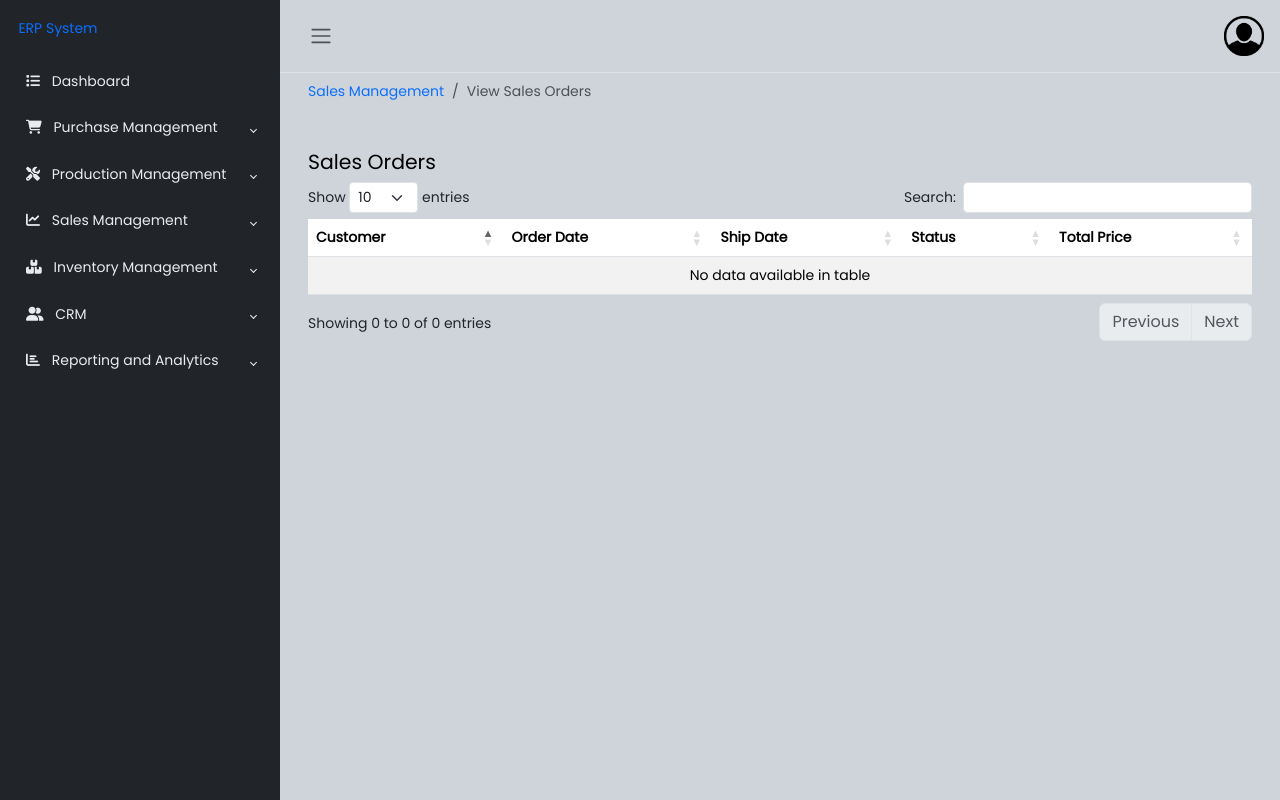
After one commit to ziyanoffl/ERPsystem, a Django app: page /sales-orders/ in a window 1280 px wide. The commit adds this page. Run offline with Django 4.2, Linux system fonts and the light colour scheme; data that the repository does not hold is empty; some libraries are stand-ins or nearby versions.

Commit message:
update 06/01/2024

```diff
--- a/ERPsystem/urls.py
+++ b/ERPsystem/urls.py
@@ -21,10 +21,10 @@ from django.urls import path
 from CRM.views import customer_management_view, customer_update, supplier_management_view, supplier_update
 from ERPsystem.views import home_view, login_view, signup_view, custom_login
 from Inventory.views import warehouse_management_view, warehouse_update, warehouse_delete, raw_material_view, \
-    raw_material_update, raw_material_inventory_list
+    raw_material_update, raw_material_inventory_list, product_inventory_view
 from Production.views import product_info_view, create_product, CreateProductionOrderView
 from PurchaseOrder.views import create_purchase_order, purchase_order_list
-from SalesOrder.views import add_sales_order
+from SalesOrder.views import add_sales_order, sales_order_view, update_order_status
 
 urlpatterns = [
     path('', home_view, name='home_view'),
@@ -52,6 +52,8 @@ urlpatterns = [
     path('raw_material/update/<int:pk>/', raw_material_update, name='raw_material_update'),
     path('raw_material_inventory/', raw_material_inventory_list, name='raw_material_inventory_list'),
 
+    path('product-inventory/', product_inventory_view, name='product_inventory'),
+
     # CRM ####################################################
     path('CRM/customers', customer_management_view, name='customer_management_view'),
     path('CRM/customers/update/<int:pk>/', customer_update, name='customer_update'),
@@ -64,5 +66,7 @@ urlpatterns = [
 
     # Sales Management #######################################
     path('add_sales_order/', add_sales_order, name='add_sales_order'),
+    path('sales-orders/', sales_order_view, name='sales_order'),
+    path('update_order_status/<int:order_id>/', update_order_status, name='update_order_status'),
     # path('custom-signup/', custom_signup, name='custom_signup'),
 ]
--- a/Production/models.py
+++ b/Production/models.py
@@ -9,6 +9,9 @@ class Product(models.Model):
     description = models.TextField()
     unit_price = models.DecimalField(max_digits=10, decimal_places=2)
     quantity_in_stock = models.PositiveIntegerField(default=0)
+
+    def __str__(self):
+        return self.product_name
 
     class Meta:
         db_table = 'product'
--- a/SalesOrder/models.py
+++ b/SalesOrder/models.py
@@ -7,8 +7,8 @@ from Production.models import Product
 # Create your models here.
 class SalesOrder(models.Model):
     customer = models.ForeignKey(Customer, on_delete=models.CASCADE)
-    order_date = models.DateTimeField()
-    ship_date = models.DateTimeField()
+    order_date = models.DateField()
+    ship_date = models.DateField()
     status = models.CharField(max_length=50)
     total_price = models.DecimalField(max_digits=10, decimal_places=2)
 
--- a/SalesOrder/views.py
+++ b/SalesOrder/views.py
@@ -1,13 +1,13 @@
 # views.py
 from django.contrib import messages
 from django.db import transaction
-from django.db.models import Sum
-from django.shortcuts import render, redirect
+from django.http import JsonResponse
+from django.shortcuts import render, redirect, get_object_or_404
 
-from Inventory.models import ProductInventory, Warehouse
+from Inventory.models import ProductInventory
 from Production.models import Product
 from .forms import SalesOrderForm
-from .models import SalesOrderItem
+from .models import SalesOrderItem, SalesOrder
 
 
 def add_sales_order(request):
@@ -33,7 +33,8 @@ def add_sales_order(request):
                         # Check if there is sufficient quantity in the inventory
                         product_inventory = ProductInventory.objects.get(product=product)
                         if int(quantity) > product_inventory.quantity_on_hand:
-                            messages.error(request, f"Insufficient quantity for product {product.product_name}. Order cancelled.")
+                            messages.error(request,
+                                           f"Insufficient quantity for product {product.product_name}. Order cancelled.")
                             cancel_order = True
                             break
 
@@ -59,7 +60,7 @@ def add_sales_order(request):
                 messages.error(request, f"An error occurred: {str(e)}")
                 return redirect('error_page')  # Redirect to an error page
 
-            return redirect('success_page')  # Redirect to a success page after processing
+            return redirect('product_inventory')  # Redirect to a success page after processing
 
     else:
         form = SalesOrderForm()
@@ -67,3 +68,28 @@ def add_sales_order(request):
         context = {'form': form, 'products': products}
 
     return render(request, 'Sales Management/add_sales_order.html', context)
+
+
+def sales_order_view(request):
+    # Retrieve sales orders data from the database
+    sales_orders = SalesOrder.objects.all()
+
+    # Render the HTML template with the sales orders data
+    return render(request, 'Sales Management/view_sales_orders.html', {'sales_orders': sales_orders})
+
+
+def update_order_status(request, order_id):
+    if request.method == 'POST':
+        new_status = request.POST.get('status')
+
+        # Get the SalesOrder instance or return a 404 response if not found
+        order = get_object_or_404(SalesOrder, id=order_id)
+
+        # Update the order status
+        order.status = new_status
+        order.save()
+
+        # Redirect back to the sales order view
+        return redirect('sales_order')
+    else:
+        return JsonResponse({'success': False})
--- a/static/styles.css
+++ b/static/styles.css
@@ -79,7 +79,7 @@ h4 {
   padding: 1.5rem 1.5rem 0.375rem;
 }
 a.sidebar-link {
-  padding: 0.625rem 1.625rem;
+  padding: 0.8rem 1.625rem;
   color: #e9ecef;
   position: relative;
   display: block;
--- /dev/null
+++ b/templates/Sales Management/view_sales_orders.html
@@ -0,0 +1,84 @@
+{% extends 'sidenav.html' %}
+{% block title %}Inventory Management{% endblock %}
+{% block content %}
+    <div class="mb-3">
+
+        <ol class="breadcrumb">
+            <li class="breadcrumb-item"><a href="#">Sales Management</a></li>
+            <li class="breadcrumb-item active" aria-current="page">View Sales Orders</li>
+        </ol>
+    </div>
+
+    <div class="mb-3">
+
+        <h4 class="mt-5">Sales Orders</h4>
+        <div class="row">
+            <div class="col-12">
+                <table id="example" class="table table-striped">
+                    <thead>
+                    <tr>
+                        <th>Customer</th>
+                        <th>Order Date</th>
+                        <th>Ship Date</th>
+                        <th>Status</th>
+                        <th>Total Price</th>
+                    </tr>
+                    </thead>
+                    <tbody>
+                    {% for order in sales_orders %}
+                        <tr>
+                            <td>{{ order.customer }}</td>
+                            <td>{{ order.order_date }}</td>
+                            <td>{{ order.ship_date }}</td>
+                            <td width="15%">
+                                <select class="status-dropdown form-select form-select-sm" data-order-id="{{ order.id }}">
+                                    <option value="pending" {% if order.status == 'pending' %}selected{% endif %}>
+                                        Pending
+                                    </option>
+                                    <option value="shipped" {% if order.status == 'shipped' %}selected{% endif %}>
+                                        Shipped
+                                    </option>
+                                </select>
+                            </td>
+                            <td>{{ order.total_price }}</td>
+                        </tr>
+                    {% endfor %}
+                    </tbody>
+                </table>
+            </div>
+
+        </div>
+
+
+    </div>
+
+    <script src="https://code.jquery.com/jquery-3.6.0.min.js"></script>
+    <script>
+        $(document).ready(function () {
+            $('.status-dropdown').change(function () {
+                var orderId = $(this).data('order-id');
+                var newStatus = $(this).val();
+
+                // Use AJAX to update the status in the backend
+                $.ajax({
+                    url: '/update_order_status/' + orderId + '/',
+                    type: 'POST',
+                    data: {
+                        'status': newStatus,
+                        'csrfmiddlewaretoken': '{{ csrf_token }}'
+                    },
+                    success: function () {
+                        // Optionally, you can update the table row without reloading the page
+                        // For simplicity, you can reload the entire page
+                        location.reload();
+                    },
+                    error: function (xhr, errmsg, err) {
+                        console.log(err);
+                    }
+                });
+            });
+        });
+    </script>
+
+
+{% endblock %}
--- a/templates/production/product_information.html
+++ b/templates/production/product_information.html
@@ -5,7 +5,7 @@
 
         <ol class="breadcrumb">
             <li class="breadcrumb-item"><a href="#">Production Management</a></li>
-            <li class="breadcrumb-item active" aria-current="page">Products Information</li>
+            <li class="breadcrumb-item active" aria-current="page">View Products</li>
         </ol>
     </div>
 
--- a/templates/sidenav.html
+++ b/templates/sidenav.html
@@ -94,7 +94,8 @@
                             <a href="#" class="sidebar-link">View Production Orders</a>
                         </li>
                         <li class="sidebar-item">
-                            <a href="{% url 'create_production_order' %}" class="sidebar-link">Add new Production Order</a>
+                            <a href="{% url 'create_production_order' %}" class="sidebar-link">Add new Production
+                                Order</a>
                         </li>
                     </ul>
                 </li>
@@ -116,7 +117,7 @@
                             data-bs-parent="#sidebar"
                     >
                         <li class="sidebar-item">
-                            <a href="#" class="sidebar-link">View Sales orders</a>
+                            <a href="{% url 'sales_order' %}" class="sidebar-link">View Sales Orders</a>
                         </li>
                         <li class="sidebar-item">
                             <a href="{% url 'add_sales_order' %}" class="sidebar-link">Add new Sales order</a>
@@ -144,10 +145,14 @@
                             <a href="{% url 'raw_material_view' %}" class="sidebar-link">View/Add Raw materials</a>
                         </li>
                         <li class="sidebar-item">
-                            <a href="{% url 'raw_material_inventory_list' %}" class="sidebar-link">View Available Raw Materials</a>
+                            <a href="{% url 'warehouse_management_view' %}" class="sidebar-link">View/Add Warehouses</a>
                         </li>
                         <li class="sidebar-item">
-                            <a href="{% url 'warehouse_management_view' %}" class="sidebar-link">View/Add Warehouses</a>
+                            <a href="{% url 'raw_material_inventory_list' %}" class="sidebar-link">View Available Raw
+                                Materials</a>
+                        </li>
+                        <li class="sidebar-item">
+                            <a href="{% url 'product_inventory' %}" class="sidebar-link">View Available Products</a>
                         </li>
                     </ul>
                 </li>
@@ -232,7 +237,7 @@
                         <div class="dropdown-menu dropdown-menu-end">
                             <a href="" class="dropdown-item">Profile</a>
                             {% if user.is_superuser %}
-                                <a href="admin" class="dropdown-item">Superuser Site</a>
+                                <a href="{% url 'admin:index' %}" class="dropdown-item">Superuser Site</a>
                             {% endif %}
                             <a href="#" class="dropdown-item">Setting</a>
                             <a href="{% url 'logout' %}" class="dropdown-item">Logout</a>
@@ -270,39 +275,7 @@
         src="https://kit.fontawesome.com/f8e5997ee4.js"
         crossorigin="anonymous"
 ></script>
-<script>
-    // theme toggle
 
-    {#document.querySelector(".theme-toggle").addEventListener("click", () => {#}
-    {#    toggleLocalStorage();#}
-    {#    toggleRootClass();#}
-    {#})
-        ;
-        #}
-        {##}
-        {#function toggleRootClass() {#}
-        {#    const current = document.documentElement.getAttribute("data-bs-theme");#}
-        {#    const inverted = current === "dark" ? "light" : "dark";#}
-        {#    document.documentElement.setAttribute("data-bs-theme", inverted);#}
-        {#}#}
-            {##}
-            {#function toggleLocalStorage() {#}
-            {#    if (isLight()) {#}
-            {#        localStorage.removeItem("light");#}
-            {#    } else {#}
-            {#        localStorage.setItem("light", "set");#}
-            {#    }#}
-            {#}#}
-                {##}
-                {#function isLight() {#}
-                {#    return localStorage.getItem("light");#}
-                {#}#}
-                    {##}
-                    {#if (isLight()) {#}
-                    {#    toggleRootClass();#}
-                    {
-    #}#}
-</script>
 <script src="https://code.jquery.com/jquery-3.5.1.js"></script>
 <script src="https://cdn.datatables.net/1.13.1/js/jquery.dataTables.min.js"></script>
 <script src="https://cdn.datatables.net/1.13.1/js/dataTables.bootstrap5.min.js"></script>
```
Also changed, not shown: Inventory/views.py (+9 -1 lines), Production/views.py (+10 -0 lines), SalesOrder/forms.py (+17 -5 lines), templates/Sales Management/add_sales_order.html (+15 -7 lines), templates/inventory/view_available_products.html (added, +45 -0 lines), templates/production/production_order_form.html (+15 -8 lines), SalesOrder/migrations/0003_alter_salesorder_order_date_and_more.py (added).
